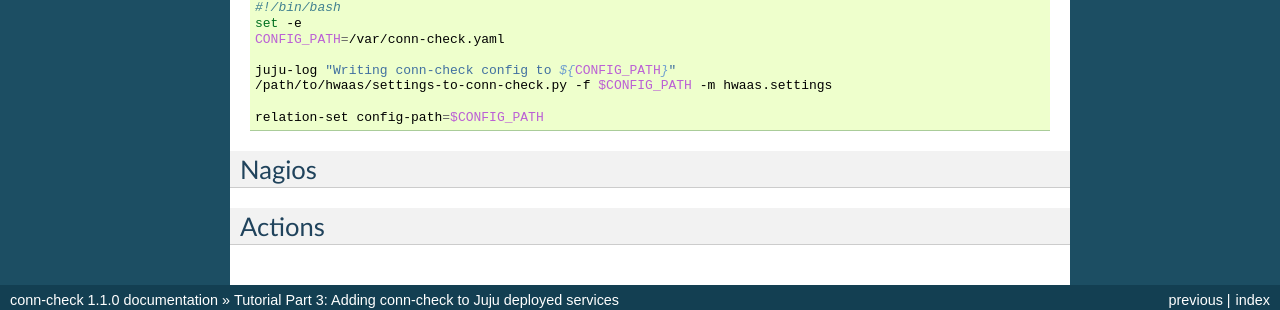
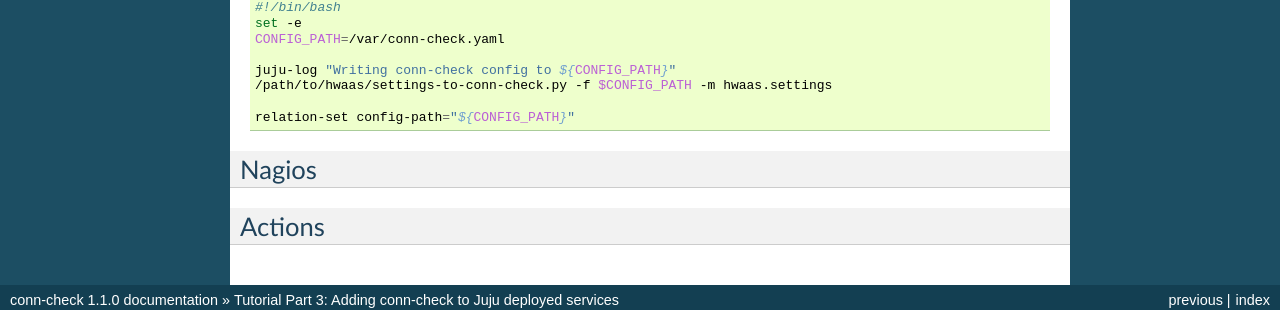
Before and after one commit to canonical-ols/conn-check, a Sphinx documentation site: the page built from docs/tutorial-part-3.rst, in a window 1280 px wide. Shown: the part 483-793 px from the top of the page. Built offline with Sphinx 7.4.7, drawn with Linux system fonts in a browser that asks for light colours.

```diff
--- a/docs/tutorial-part-3.rst
+++ b/docs/tutorial-part-3.rst
@@ -30,7 +30,7 @@ you just need to implement the ``conn-check-relation-changed`` hook, e.g.:
     juju-log "Writing conn-check config to ${CONFIG_PATH}"
     /path/to/hwaas/settings-to-conn-check.py -f $CONFIG_PATH -m hwaas.settings
 
-    relation-set config-path=$CONFIG_PATH
+    relation-set config-path="${CONFIG_PATH}"
 
 
 Nagios
```
